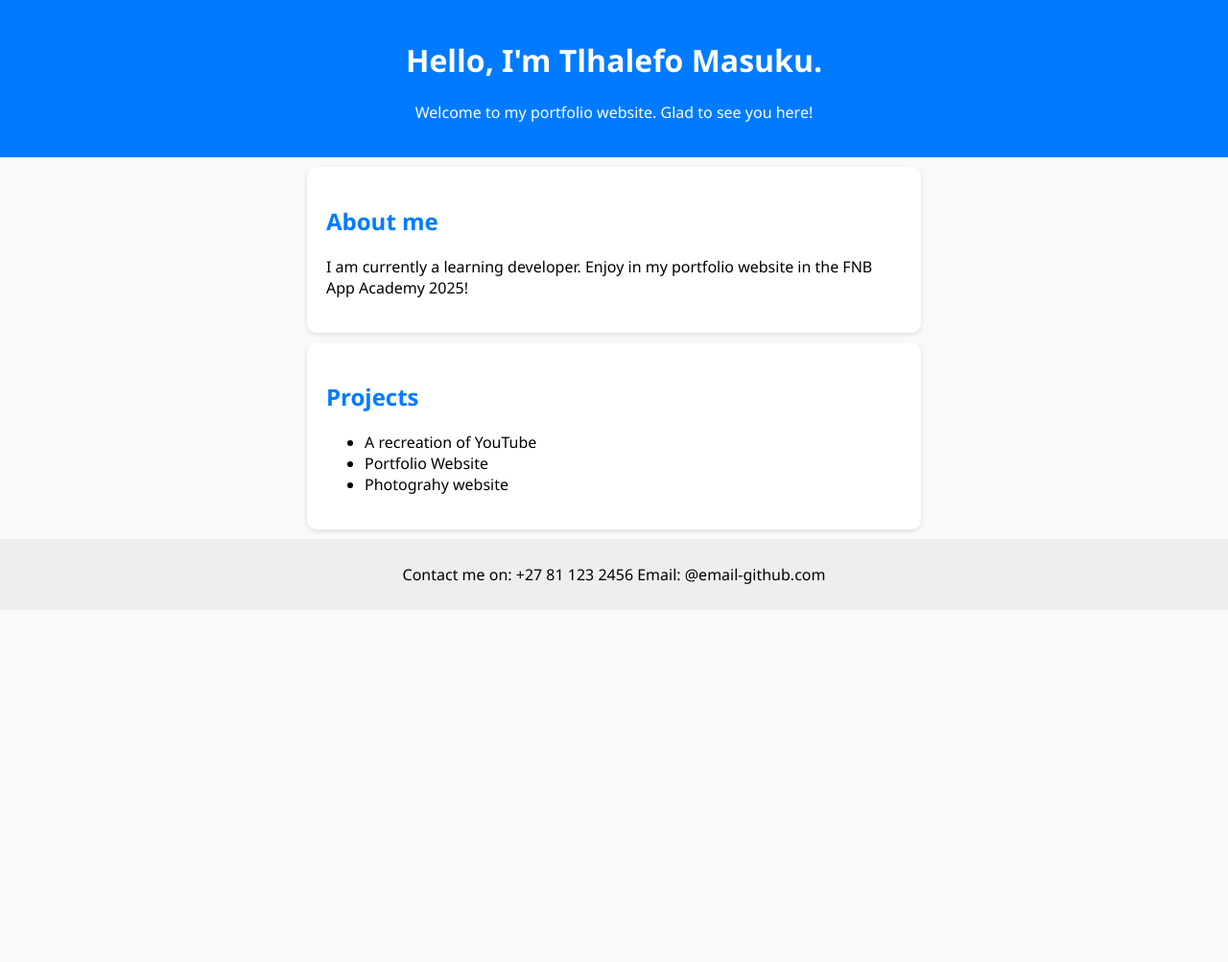
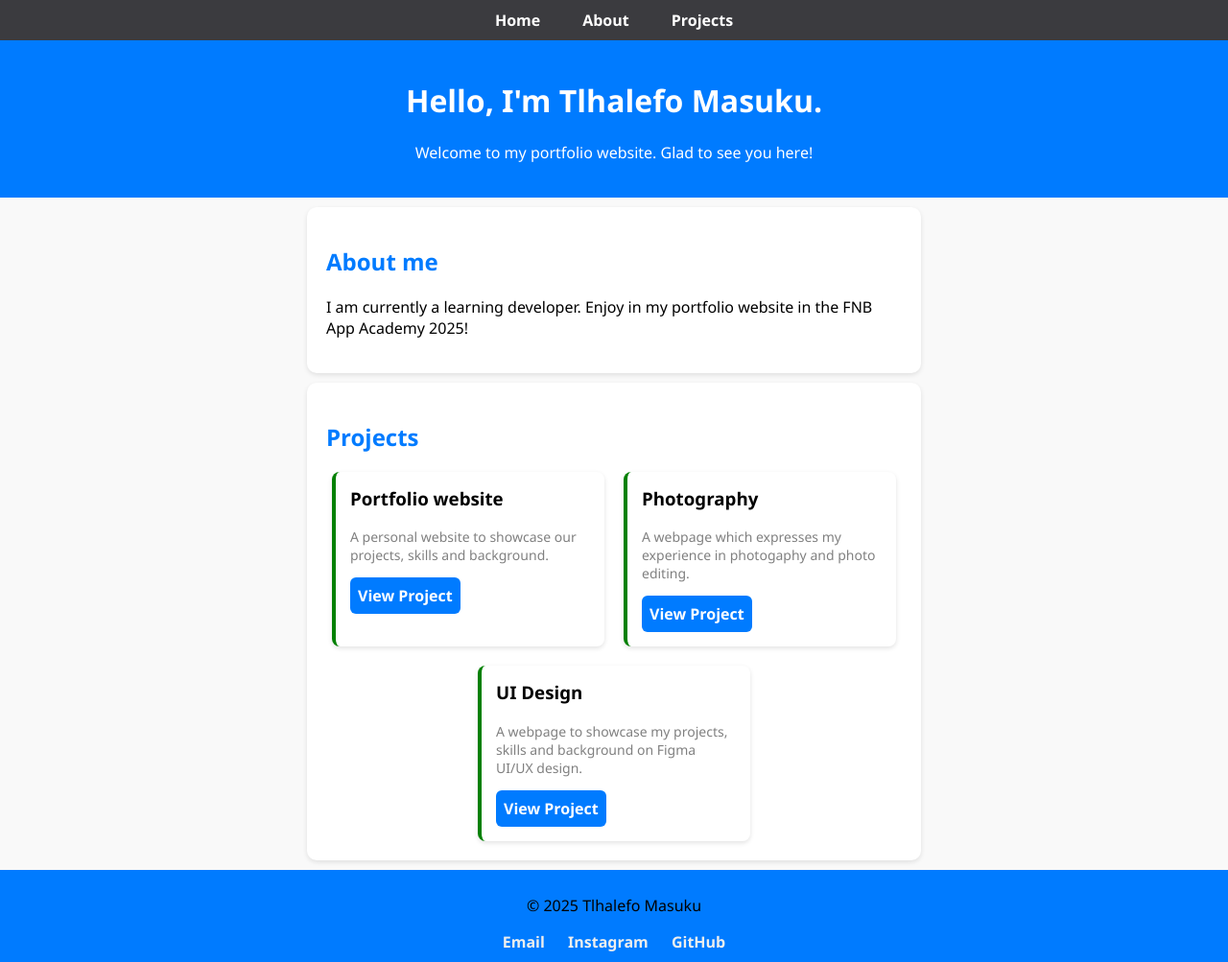
Before and after one commit to Daydrip99/Portfolio-Website, a plain HTML site: page index.html in a window 1280 px wide. Shown: the whole page at 96% size. Before the commit the page ends 800 px from the top, so only its background shows below. Drawn offline with Linux system fonts and the light colour scheme.

Commit message:
Projects and CSS have been updated
A nav bar, buttons and whatnot have been added to the website. Further pages still need to be added so that the website shall be complete.

```diff
--- a/index.html
+++ b/index.html
@@ -7,7 +7,15 @@
     <link rel="stylesheet" href="style.css" />
   </head>
   <body>
-    <header>
+    <nav>
+      <ul class="navbar">
+        <li><a href="#">Home</a></li>
+        <li><a href="#about">About</a></li>
+        <li><a href="#projects">Projects</a></li>
+      </ul>
+    </nav>
+
+    <header id="top">
       <h1>Hello, I'm Tlhalefo Masuku.</h1>
       <p>Welcome to my portfolio website. Glad to see you here!</p>
     </header>
@@ -18,16 +26,50 @@
         the FNB App Academy 2025!
       </p>
     </section>
-    <section class="projects">
+    <section class="projects" id="projects">
       <h2>Projects</h2>
-      <ul>
-        <li>A recreation of YouTube</li>
-        <li>Portfolio Website</li>
-        <li>Photograhy website</li>
-      </ul>
+      <div class="project-list">
+        <div class="project-card">
+          <h3>Portfolio website</h3>
+          <p>
+            A personal website to showcase our projects, skills and background.
+          </p>
+          <a href="#" target="_blank">View Project</a>
+        </div>
+        <div class="project-card">
+          <h3>Photography</h3>
+          <p>
+            A webpage which expresses my experience in photogaphy and photo
+            editing.
+          </p>
+          <a href="#" target="_blank">View Project</a>
+        </div>
+        <div class="project-card">
+          <h3>UI Design</h3>
+          <p>
+            A webpage to showcase my projects, skills and background on Figma
+            UI/UX design.
+          </p>
+          <a href="#" target="_blank">View Project</a>
+        </div>
+      </div>
     </section>
     <footer>
-      <p>Contact me on: +27 81 123 2456 Email: @email-github.com</p>
+      <p>&copy 2025 Tlhalefo Masuku</p>
+      <div class="sociallinks">
+        <a href="mailto:thlalefomasuku@gmail.com" target="_blank" class="email"
+          >Email</a
+        >
+        <a
+          href="https://www.instagram.com/lucas_the.creator/"
+          target="_blank"
+          class="instagram"
+          >Instagram</a
+        >
+        <a href="https://github.com/Daydrip99" target="_blank" class="github"
+          >GitHub</a
+        >
+      </div>
     </footer>
   </body>
 </html>
--- a/style.css
+++ b/style.css
@@ -26,6 +26,117 @@ h2 {
 footer {
     text-align: center;
     padding: 10px;
-    background-color: #eee;
+    background-color: #007bff;
+    color: #eee;
 
 }
+.sociallinks {
+    margin-top: 10px;
+}
+.sociallinks > a {
+    margin: 0 10px;
+    color: #eee ;
+    text-decoration: none;
+    font-weight: bold;
+
+}
+.sociallinks > a:hover {
+   text-decoration: underline;
+}
+
+footer > p {
+    color: black;
+    font: weight 12px;
+}
+ .email:hover {
+    font-size: 16px;
+ }
+  .instagram:hover {
+    font-size: 16px;
+ }
+  .github:hover {
+    font-size: 16px;
+ }
+
+ /*Project list*/
+
+ .project-list {
+    display: flex;
+    flex-wrap: wrap;
+    justify-content: center;
+    gap: 20px;
+ }
+ .project-card {
+    background-color: white;
+    border-left: 4px solid green;
+    padding: 15px;
+    border-radius: 8px;
+    width: 250px;
+    box-shadow: 0 2px 5px rgba(0, 0, 0, 0.113);
+    transition: transform 0.2s;
+ }
+
+ .project-card:hover {
+    transform: translateY(-5px);
+ }
+
+ .project-card > h3 {
+    margin-top: 0;
+    color: black;
+ }
+
+ .project-card > p {
+    font-size: 14px;
+    color: grey;
+ }
+
+ .project-card > a {
+   display: inline-block;
+   padding: 8px;
+   background-color: #007bff;
+   color: white;
+   border: none;
+   border-radius: 6px;
+   text-decoration: none;
+   font-weight: bold;
+   transition: background-color 0.2s ease;
+ }
+
+ .project-card > a:hover {
+    background-color: #014187;
+
+ }
+
+ nav {
+    position: sticky;
+    background-color: #3b3b3f;
+    top: 0;
+    z-index: 100;
+    text-decoration: none;
+    font-weight:bold;
+
+ }
+ .navbar {
+    list-style: none;
+    display: flex;
+    justify-content: center;
+    padding: 10px 0;
+    margin: 0;
+    gap: 20px;
+ }
+
+ .navbar > li > a {
+    color: white;
+    text-decoration: none;
+    font-weight: bold;
+    padding: 6px 12px;
+    border-radius: 4px;
+    transition: background-color 0.2s ease;
+
+
+ }
+ .navbar > li:hover {
+    font-size: 16px;
+    text-decoration: underline;
+    text-decoration: underline white;
+ }
```
